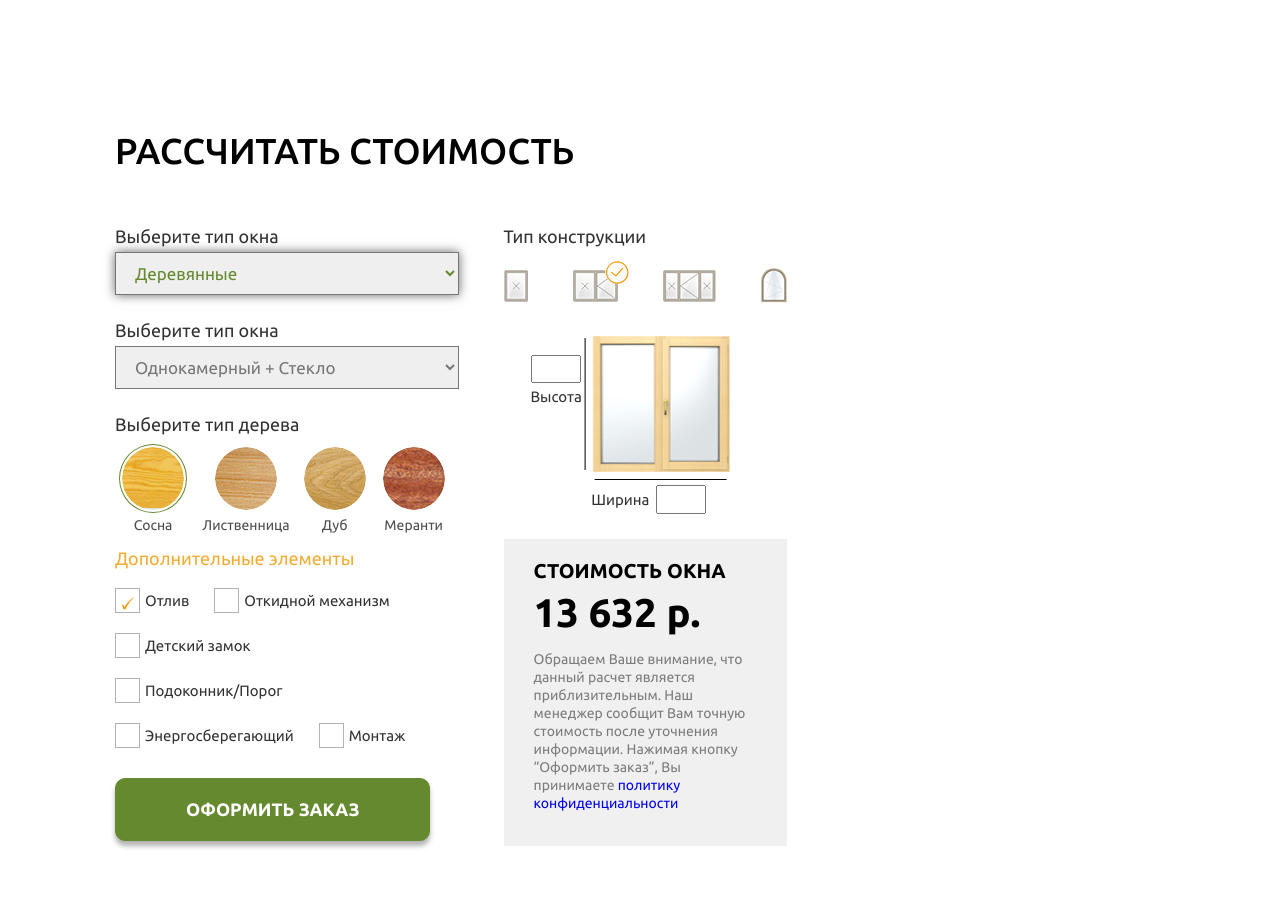
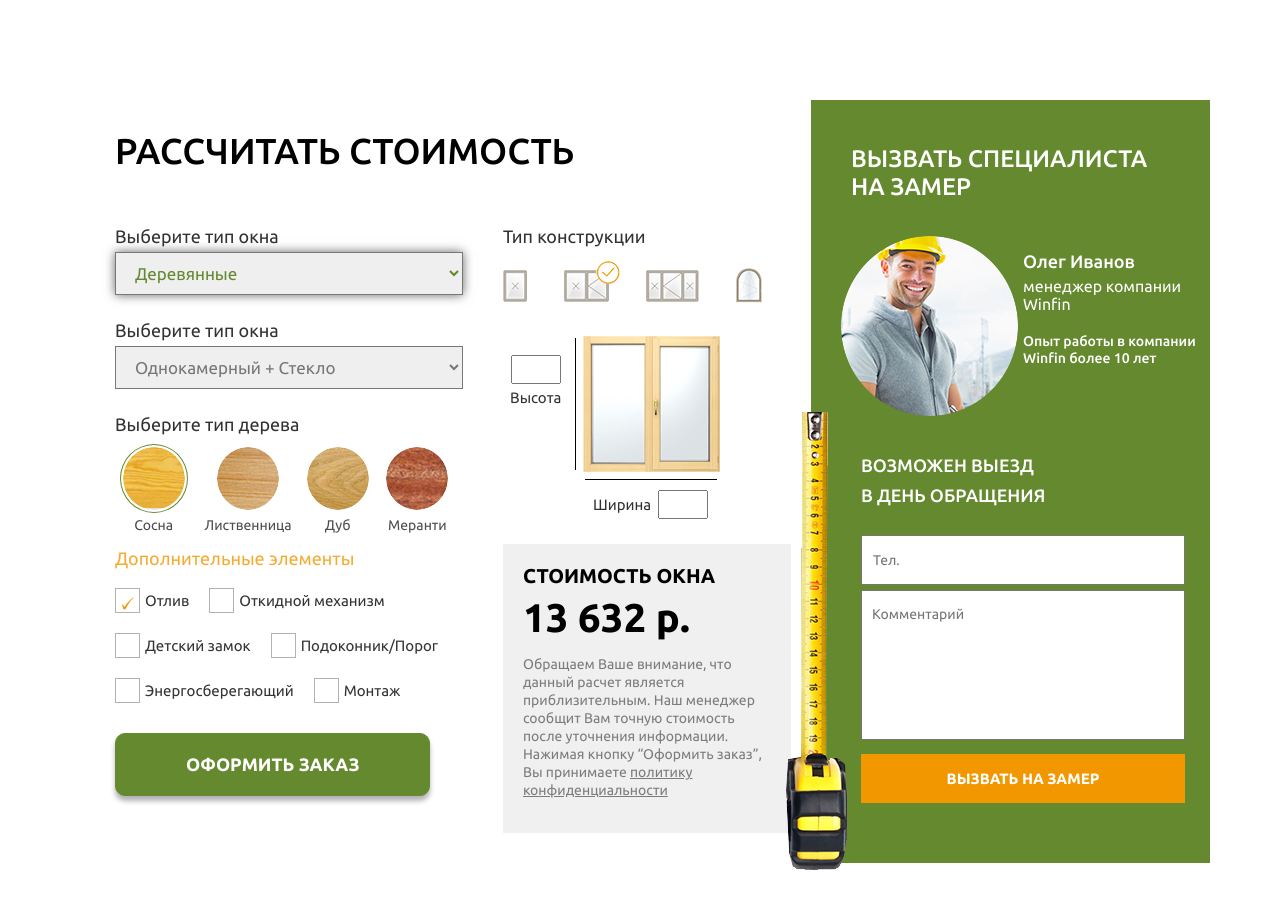
Before and after one commit to AomineVlady/winfin, a website built with webpack: page src/index.html in a window 1280 px wide. Built offline with nearby package versions, Linux system fonts and the light colour scheme; files whose address does not match are found by name.

Commit message:
forms ready

```diff
--- a/src/index.html
+++ b/src/index.html
@@ -167,14 +167,30 @@
           <div class="window-price">
             <h3 class="window-price__title">Стоимость окна</h3>
             <span class="window-price__value">13 632 р.</span>
-            <p class="window-price__desc">Обращаем Ваше внимание, что данный расчет является приблизительным. Наш менеджер сообщит Вам точную стоимость после уточнения информации. Нажимая кнопку “Оформить заказ”, Вы принимаете <a href="#" class="window-price__">политику конфиденциальности</a> </p>
+            <p class="window-price__desc">Обращаем Ваше внимание, что данный расчет является приблизительным. Наш менеджер сообщит Вам точную стоимость после уточнения информации. Нажимая кнопку “Оформить заказ”, Вы принимаете <a href="#" class="window-price__politic">политику конфиденциальности</a> </p>
           </div>
         </div>
       </form>
 
       <form action="#" class="winfin__call">
-        <h3 class="winfin__form-caption">вызвать специалиста на замер</h3>
-
+        <h3 class="winfin__call-title">вызвать специалиста на замер</h3>
+        <div class="winfin__call__employee">
+          <div class="winfin__call__employee-picture">
+            <img src="img/employee.png" alt="сотрудник компании">
+          </div>
+          <div class="winfin__call__employee-content">
+            <p class="winfin__call__employee-name">Олег Иванов</p>
+            <p class="winfin__call__employee-position">менеджер компании Winfin</p>
+            <span class="winfin__call__employee-desc">Опыт работы в компании Winfin более 10 лет</span>
+          </div>
+        </div>
+        <div class="winfin__call__input-data">
+          <p class="winfin__call-desc">возможен выезд в день обращения</p>
+          <input name="phone" class="winfin__call__phone" type="tel" placeholder="Тел.">
+          <textarea type="text" name="comment" class="winfin__call__comment" placeholder="Комментарий"></textarea>
+          <button type="submit" class="winfin__call__submit-button">Вызвать на замер</button>
+        </div>
+        <img class="winfin__call-decoration" src="img/rulet.png" alt="рулетка">
       </form>
     </section>
   </div>
--- a/src/scss/base/variables.scss
+++ b/src/scss/base/variables.scss
@@ -4,3 +4,5 @@ $desktop-width: 1023px;
 $large-width: 1366px;
 $retina-dpi: 144dpi;
 $retina-dppx: 1.5dppx;
+
+$orange: #f29700;
--- a/src/scss/components/calculate-form.scss
+++ b/src/scss/components/calculate-form.scss
@@ -1,7 +1,7 @@
 .winfin__calculate{
-    width: 70%;
+    width: 65%;
     color:#000;
-    padding: 30px 15px 15px 45px;
+    padding: 30px 0px 15px 45px;
     display: flex;
     justify-content: space-between;
     align-items: flex-start;
@@ -39,6 +39,8 @@
     font-size: 18px;
     margin: 5px 0;
     opacity: .8;
+    width: 100%;
+    text-align: left;
 }
 
 .variables__list{
@@ -108,7 +110,7 @@ border:1px solid #668a30;
 
 .text-orange{
     margin: 10px 0;
-    color:#f29700;
+    color:$orange;
 }
 
 .additional{
@@ -123,7 +125,7 @@ border:1px solid #668a30;
 }
 
 .additional__item{
-    margin-right: 25px;
+    margin-right: 20px;
     position: relative;
 }
 
@@ -182,7 +184,7 @@ border:1px solid #668a30;
 }
 
 .construct{
-    padding:0 15px 15px 45px;
+    padding:0 20px 15px 40px;
     display: flex;
     align-items: flex-start;
     flex-direction: column;
@@ -194,7 +196,7 @@ border:1px solid #668a30;
     display: flex;
     align-items: center;
     justify-content: space-between;
-    width: 100%;
+    width: 90%;
     flex-wrap: wrap;
     margin-bottom: 10px;
     padding: 0;
@@ -231,10 +233,6 @@ border:1px solid #668a30;
     width: 100%;
 }
 
-.window-size__picture{
-    transform: translateX(8%);
-}
-
 .window-size__data{
     display: flex;
     flex-direction: column;
@@ -244,13 +242,13 @@ border:1px solid #668a30;
 
 .size-hight{
     position: absolute;
-    left: 7%;
+    left: 0%;
     top: 10%;
 }
 
 .size-width{
     flex-direction: row-reverse;
-    padding: 5px 0px;
+    padding: 10px 0px 5px;
 }
 
 .window-size__data-value{
@@ -269,7 +267,7 @@ border:1px solid #668a30;
     background-color: #f1f0f0;
     color:#000;
     width: 100%;
-    padding: 20px 30px;
+    padding: 20px 20px;
 }
 
 .window-price__title{
@@ -291,3 +289,8 @@ border:1px solid #668a30;
     color: #7c7c7b;
     line-height: 18px;
 }
+
+.window-price__politic{
+    text-decoration: underline;
+    color: #7c7c7b;
+}
--- a/src/scss/components/call-form.scss
+++ b/src/scss/components/call-form.scss
@@ -1,15 +1,114 @@
-.winfin__form{
-    width: 30%;
+.winfin__call{
+    width: 35%;
     color:#fff;
     background-color: #64892e;
-    padding: 45px 5px 50px 5px;
+    padding: 45px 0px 50px 0px;
+    position: relative;
+    display: flex;
+    flex-direction: column;
+    align-items: center;
+    justify-content: space-between;
 }
 
-.winfin__form-caption{
+.winfin__call-title{
     font-size: 24px;
     font-family: "Ubuntu";
     font-weight: 500;
-    margin: 0;
-    padding: 0;
+    padding:0 40px;
+    margin: 0 0 25px 0;
     text-transform: uppercase;
 }
+
+.winfin__call__employee{
+    display: flex;
+    align-items: flex-start;
+    justify-content: space-between;
+    padding: 0 5px 0 25px;
+}
+.winfin__call__employee-picture{
+    margin: 0 5px;
+}
+
+.winfin__call__employee-content{
+    display: flex;
+    flex-direction: column;
+    align-items: flex-start;
+    justify-content: center;
+    padding: 10px 0 0 0;
+}
+
+.winfin__call__employee-name{
+    font-size: 18px;
+    font-weight: 500;
+    margin: 5px 0;
+    padding: 0;
+}
+
+.winfin__call__employee-position{
+    font-size: 16px;
+    font-weight: 400;
+    padding: 0;
+    margin: 0;
+}
+
+.winfin__call__employee-desc{
+    font-size: 14px;
+    font-weight: 500;
+    padding: 0;
+    margin: 20px 0;
+}
+
+.winfin__call-decoration{
+    position: absolute;
+    bottom: -8px;
+    left: -25px;
+}
+
+.winfin__call__input-data{
+    padding: 0 25px 0 50px;
+}
+
+.winfin__call-desc{
+    font-size: 18px;
+    text-transform: uppercase;
+    line-height: 30px;
+    text-align: left;
+    font-weight: 500;
+    padding-right: 42%;
+    margin: 20px 0;
+    display: block;
+}
+
+.winfin__call__phone{
+    font-size: 14px;
+    color: rgba(0,0,0,.8);
+    padding:15px 10px;
+    width: 100%;
+    margin: 5px 0;
+}
+
+.winfin__call__comment{
+    font-size: 14px;
+    color: rgba(0,0,0,.8);
+    padding:15px 10px;
+    width: 100%;
+    height: 150px;
+    resize: none
+}
+
+.winfin__call__submit-button{
+    width: 100%;
+    background-color: $orange;
+    color:#fff;
+    font-size: 15px;
+    font-weight: 700;
+    margin: 10px 0;
+    padding: 15px 20px;
+    text-transform: uppercase;
+    border:1px solid $orange;
+    transition: all .3s ease;
+    &:hover{
+        color:$orange;
+        background-color: #fff;
+    }
+}
```
Also changed, not shown: src/img/employee-full.png (added), src/img/employee.png (added), src/img/rulet.png (added).
